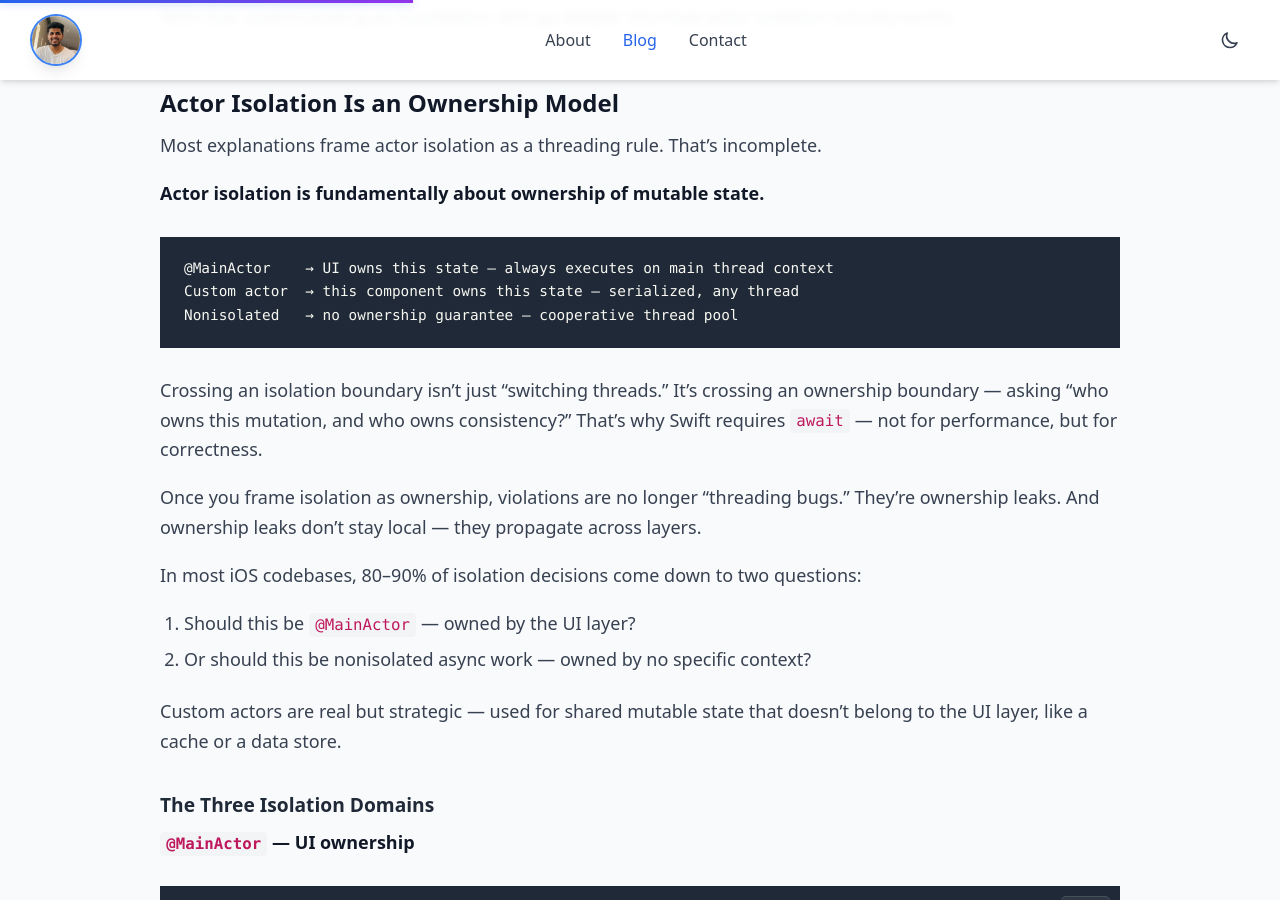
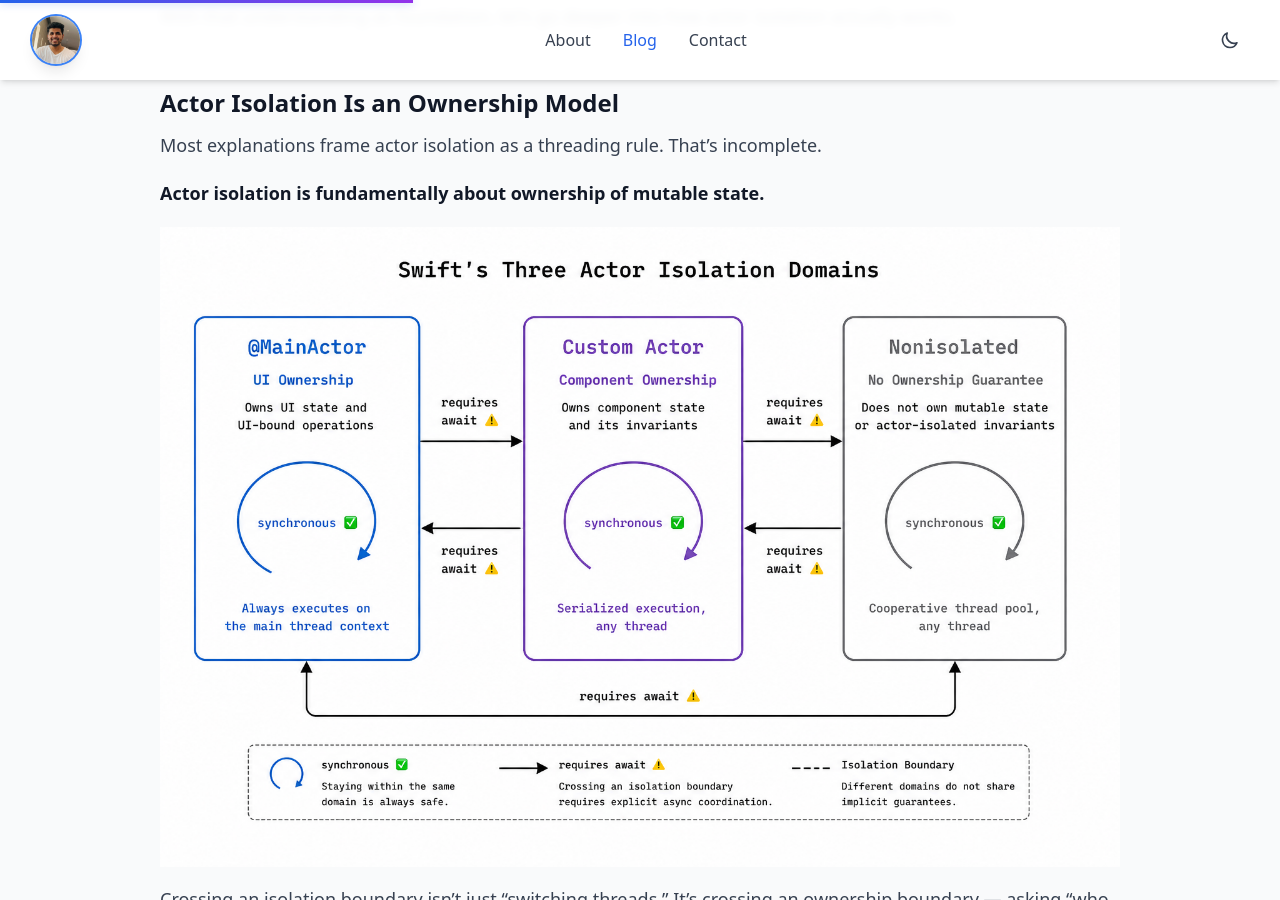
Before and after one commit to rajmanikush/rajmanikush.github.io, a Jekyll site: the page built from _posts/2026-05-01-actor-isolation-swift6-preconcurrency-migration-strategy.md, in a window 1280 px wide and 900 px high, scrolled down 4593 px. Built offline with Jekyll 4.4.1, drawn with Linux system fonts in a browser that asks for light colours; nearby versions of some CDN libraries; comment, search, counter and statistics services are not loaded.

Commit message:
feat: add actor isolation domains diagram to blog post
Replaces text-based table with the three-domain diagram showing
@MainActor, Custom Actor, and Nonisolated with await boundary annotations.

Co-Authored-By: Claude Sonnet 4.6 <noreply@anthropic.com>

````diff
--- a/_posts/2026-05-01-actor-isolation-swift6-preconcurrency-migration-strategy.md
+++ b/_posts/2026-05-01-actor-isolation-swift6-preconcurrency-migration-strategy.md
@@ -143,11 +143,7 @@ Most explanations frame actor isolation as a threading rule. That's incomplete.
 
 **Actor isolation is fundamentally about ownership of mutable state.**
 
-```
-@MainActor    → UI owns this state — always executes on main thread context
-Custom actor  → this component owns this state — serialized, any thread
-Nonisolated   → no ownership guarantee — cooperative thread pool
-```
+![Swift's Three Actor Isolation Domains — @MainActor owns UI state, Custom Actor owns component state, Nonisolated has no ownership guarantee. Crossing any boundary requires await.](/images/actor-isolation-domains.png)
 
 Crossing an isolation boundary isn't just "switching threads." It's crossing an ownership boundary — asking "who owns this mutation, and who owns consistency?" That's why Swift requires `await` — not for performance, but for correctness.
 
````
Also changed, not shown: images/actor-isolation-domains.png (added).
